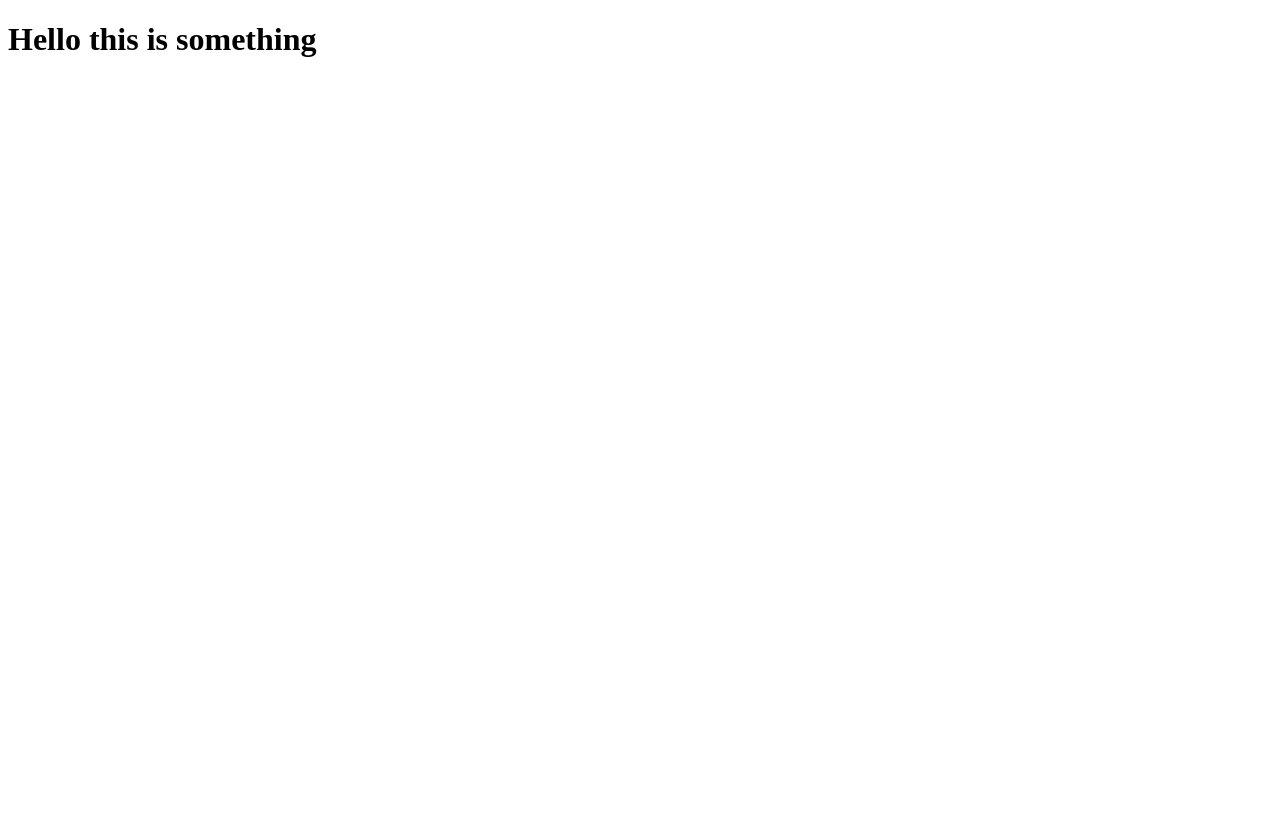
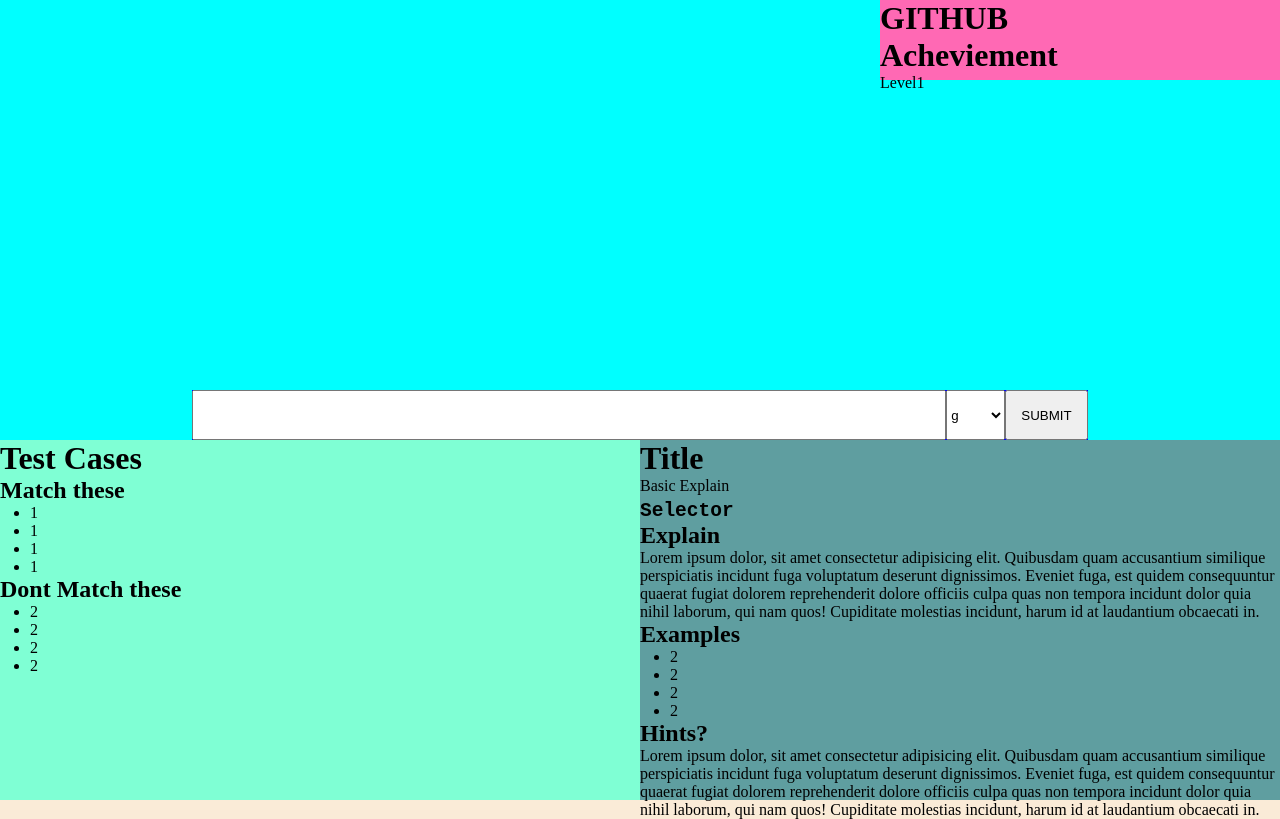
Before and after one commit to JohannesSattler/Regex-Worm, a plain HTML site: page index.html in a window 1280 px wide. Drawn offline with Linux system fonts and the light colour scheme.

Commit message:
Created base HTML layout

```diff
--- a/index.html
+++ b/index.html
@@ -4,9 +4,74 @@
     <meta charset="UTF-8">
     <meta http-equiv="X-UA-Compatible" content="IE=edge">
     <meta name="viewport" content="width=device-width, initial-scale=1.0">
+    <link rel="stylesheet" href="./src/styles/styles.css">
     <title>Regex Worm</title>
 </head>
 <body>
-    <h1>Hello this is something</h1>
+    <div class="top">
+        <div id="level-selector">
+            <h1>GITHUB</h1>
+            <h1>Acheviement</h1>
+            <div>Level1</div>
+        </div>
+        <div id="regex-container">
+            <input id="regex-input" type="text">
+            <select id="flags-input" type="text">
+                <option value="g" selected>g</option>
+            </select>
+            <button id="submit-button">SUBMIT</button>
+        </div>
+    </div>
+    <div class="bottom-container">
+        <div class="bottom-left">
+            <h1>Test Cases</h1>
+            <div id="test-case-container">
+                <div id="match">
+                    <h2>Match these</h2>
+                    <ul>
+                        <li>1</li>
+                        <li>1</li>
+                        <li>1</li>
+                        <li>1</li>
+                    </ul>
+                </div>
+                <div id="no-match">
+                    <h2>Dont Match these</h2>
+                    <ul>
+                        <li>2</li>
+                        <li>2</li>
+                        <li>2</li>
+                        <li>2</li>
+                    </ul>
+                </div>
+            </div>
+        </div>
+        <div class="bottom-right">
+            <h1>Title</h1>
+            <p>Basic Explain</p>
+            <h2><code>Selector</code></h2>
+            <h2>Explain</h2>
+            <p>
+                Lorem ipsum dolor, sit amet consectetur adipisicing elit. Quibusdam quam accusantium similique perspiciatis incidunt fuga
+                voluptatum deserunt dignissimos. Eveniet fuga, est quidem consequuntur quaerat fugiat dolorem reprehenderit dolore officiis
+                culpa quas non tempora incidunt dolor quia nihil laborum, qui nam quos! Cupiditate molestias incidunt, harum id at laudantium
+                obcaecati in.
+            </p>
+            <h2>Examples</h2>
+            <ul>
+                <li>2</li>
+                <li>2</li>
+                <li>2</li>
+                <li>2</li>
+            </ul>
+            <h2>Hints?</h2>
+            <p>
+                Lorem ipsum dolor, sit amet consectetur adipisicing elit. Quibusdam quam accusantium similique perspiciatis incidunt fuga
+                voluptatum deserunt dignissimos. Eveniet fuga, est quidem consequuntur quaerat fugiat dolorem reprehenderit dolore officiis
+                culpa quas non tempora incidunt dolor quia nihil laborum, qui nam quos! Cupiditate molestias incidunt, harum id at laudantium
+                obcaecati in.
+            </p>
+        </div>
+    </div>
 </body>
 </html>
--- /dev/null
+++ b/src/styles/styles.css
@@ -0,0 +1,80 @@
+body, html {
+    height: 100%;
+    width: 100%;
+    background-color: antiquewhite;
+    margin: 0px !important;
+    padding: 0px !important;
+
+}
+
+* {
+    margin: 0px;
+    padding: 0px;
+ }
+
+ li {
+     margin-left: 30px;
+ }
+
+.container {
+    height: 100%;
+    width: 100%;
+    background-color: black;
+    margin: 0;
+    padding: 0;
+}
+.bottom-container {
+    display: flex;
+    justify-content: center;
+    height: 45%;
+}
+.top {
+    position: relative;
+    margin: 0;
+    padding: 0;
+    height: 55%;
+    background-color: aqua;
+}
+.bottom-left {
+    width: 50%;
+    background-color: aquamarine;
+}
+.bottom-right {
+    width: 50%;
+    background-color: cadetblue;
+}
+
+#level-selector {
+    z-index: 100;
+    height: 80px;
+    width: 400px;
+    position: fixed;
+    top: 0;
+    right: 0;
+    background-color: hotpink;
+}
+#regex-container {
+    position: absolute;
+    bottom: 0;
+    left:0;
+    right:0;
+    margin-left:auto;
+    margin-right:auto;
+
+    width: 70%;
+    height: 50px;
+
+    display: flex;
+    justify-content: stretch;
+
+    background-color: blue;
+}
+#flags-input {
+    flex-grow: 0.1;
+}
+#regex-input {
+    flex-grow: 2;
+}
+#submit-button {
+    flex-grow: 0.1;
+}
```
Also changed, not shown: src/js/worm.js (added, +7 -0 lines), src/js/levels.js (added), src/js/main.js (added), src/worm.js (deleted).
